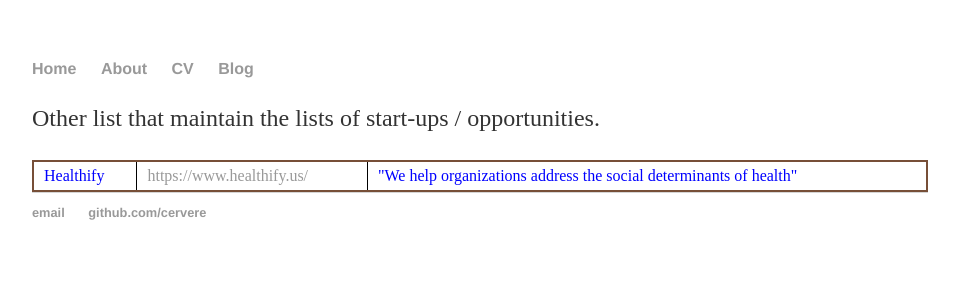
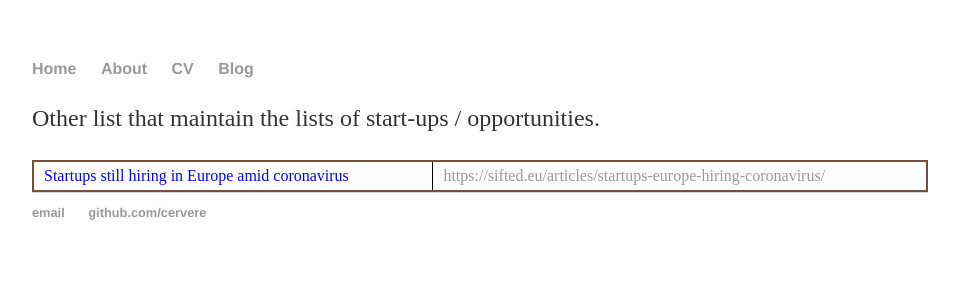
Before and after one commit to cervere/cervere.github.io, a Jekyll site: the page built from _posts/2020-04-06-opportunities.md, in a window 1280 px wide. Shown: the top 300 px of the page, without its empty margins (160-1119 px from the left). Built offline with Jekyll 4.4.1, drawn with Linux system fonts in a browser that asks for light colours.

Commit message:
Update 2020-04-06-opportunities.md

```diff
--- a/_posts/2020-04-06-opportunities.md
+++ b/_posts/2020-04-06-opportunities.md
@@ -24,8 +24,7 @@ tr:nth-child(even){
 <table border="1" width="100%">
 
 <tr>
-  <td>Healthify</td>
-  <td><a href="https://www.healthify.us/"> https://www.healthify.us/ </a> </td>
-  <td>"We help organizations address the social determinants of health"</td>
+  <td>Startups still hiring in Europe amid coronavirus</td>
+  <td><a href="https://sifted.eu/articles/startups-europe-hiring-coronavirus/"> https://sifted.eu/articles/startups-europe-hiring-coronavirus/ </a> </td>
 </tr>
 </table>
```
